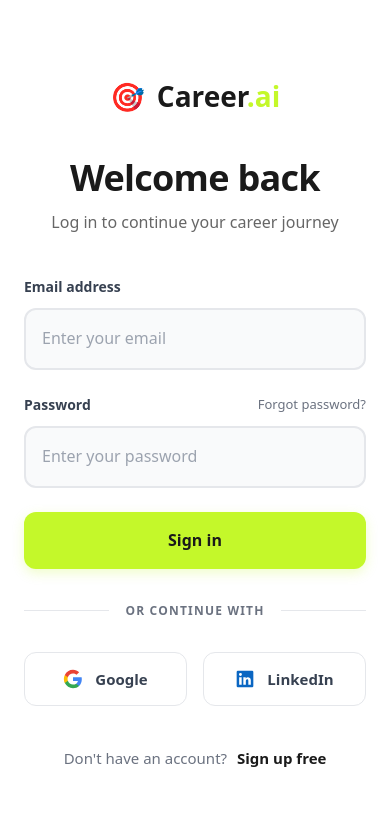
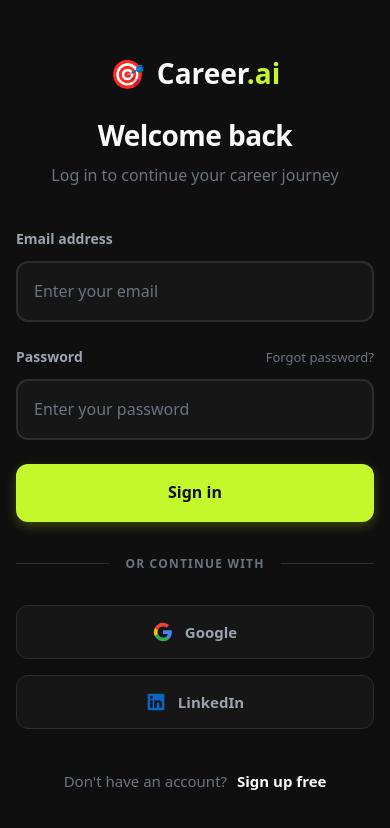
Before and after one commit to Abhinaygenx/careerai, a Next.js app in the folder career-app/: page /login in a window 390 px wide. Shown: the top 828 px of the page. Built offline with nearby package versions, Linux system fonts and the light colour scheme; no server answers.

Commit message:
style(auth): adapt login and signup pages for global dark mode

```diff
--- a/career-app/src/app/login/page.module.css
+++ b/career-app/src/app/login/page.module.css
@@ -67,7 +67,7 @@
 
 .page {
     min-height: 100vh;
-    background: #ffffff;
+    background: var(--background);
 }
 
 .container {
@@ -76,12 +76,12 @@
     min-height: 100vh;
 }
 
-/* Form Section - Light Mode */
+/* Form Section - Adapts to Theme */
 .formSection {
     display: flex;
     flex-direction: column;
     padding: 40px;
-    background: #ffffff;
+    background: var(--background);
     align-items: center;
     justify-content: center;
     position: relative;
@@ -96,7 +96,7 @@
     text-decoration: none;
     font-size: 32px;
     font-weight: 800;
-    color: #1a1a1a;
+    color: var(--text-primary);
     margin-bottom: 60px;
     position: absolute;
     top: 60px;
@@ -116,22 +116,22 @@
     -webkit-text-fill-color: #C4F82A;
 }
 
-/* Form Panel with Border - Light Card */
+/* Form Panel with Border - Adapts to Theme */
 .formContainer {
     max-width: 480px;
     width: 100%;
-    background: #ffffff;
-    border: 1px solid #e5e7eb;
+    background: var(--surface);
+    border: 1px solid var(--border);
     border-radius: 24px;
     padding: 48px;
-    box-shadow: 0 4px 6px -1px rgba(0, 0, 0, 0.02), 0 10px 15px -3px rgba(0, 0, 0, 0.03), 0 0 0 1px rgba(0, 0, 0, 0.02);
+    box-shadow: var(--shadow-md);
     animation: slideUp 0.8s cubic-bezier(0.2, 0.8, 0.2, 1);
 }
 
 .title {
     font-size: 36px;
     font-weight: 800;
-    color: #1a1a1a;
+    color: var(--text-primary);
     margin-bottom: 12px;
     letter-spacing: -0.02em;
     text-align: center;
@@ -139,7 +139,7 @@
 
 .subtitle {
     font-size: 16px;
-    color: #666;
+    color: var(--text-muted);
     margin-bottom: 40px;
     line-height: 1.6;
     text-align: center;
@@ -176,7 +176,7 @@
     display: block;
     font-size: 14px;
     font-weight: 600;
-    color: #374151;
+    color: var(--text-secondary);
     margin-bottom: 10px;
 }
 
@@ -186,7 +186,7 @@
 
 .forgotLink {
     font-size: 13px;
-    color: #6B7280;
+    color: var(--text-muted);
     text-decoration: none;
     font-weight: 500;
     transition: color 0.2s ease;
@@ -201,22 +201,22 @@
     width: 100%;
     padding: 16px;
     font-size: 16px;
-    color: #1a1a1a;
-    background: #F9FAFB;
-    border: 2px solid #E5E7EB;
+    color: var(--text-primary);
+    background: var(--background-secondary);
+    border: 2px solid var(--border);
     border-radius: 12px;
     transition: all 0.3s cubic-bezier(0.2, 0.8, 0.2, 1);
 }
 
 .input::placeholder {
-    color: #9CA3AF;
+    color: var(--text-muted);
 }
 
 .input:focus {
     outline: none;
-    border-color: #C4F82A;
+    border-color: var(--accent);
     box-shadow: 0 0 0 4px rgba(196, 248, 42, 0.2);
-    background: #ffffff;
+    background: var(--surface);
 }
 
 .submitBtn {
@@ -228,8 +228,8 @@
     padding: 16px 24px;
     font-size: 16px;
     font-weight: 700;
-    color: #1a1a1a;
-    background: #C4F82A;
+    color: var(--primary);
+    background: var(--accent);
     border: none;
     border-radius: 12px;
     cursor: pointer;
@@ -277,12 +277,12 @@
     content: '';
     flex: 1;
     height: 1px;
-    background: #E5E7EB;
+    background: var(--border);
 }
 
 .divider span {
     font-size: 12px;
-    color: #6B7280;
+    color: var(--text-muted);
     font-weight: 600;
     text-transform: uppercase;
     letter-spacing: 0.1em;
@@ -304,30 +304,30 @@
     padding: 14px 20px;
     font-size: 15px;
     font-weight: 600;
-    color: #374151;
-    background: #ffffff;
-    border: 1px solid #E5E7EB;
+    color: var(--text-secondary);
+    background: var(--surface);
+    border: 1px solid var(--border);
     border-radius: 12px;
     cursor: pointer;
     transition: all 0.2s cubic-bezier(0.2, 0.8, 0.2, 1);
 }
 
 .socialBtn:hover {
-    background: #F9FAFB;
-    border-color: #D1D5DB;
+    background: var(--surface-hover);
+    border-color: var(--border-hover);
     transform: translateY(-2px);
-    box-shadow: 0 4px 6px -1px rgba(0, 0, 0, 0.05);
+    box-shadow: var(--shadow-sm);
 }
 
 /* Switch Text */
 .switchText {
     text-align: center;
     font-size: 15px;
-    color: #6B7280;
+    color: var(--text-muted);
 }
 
 .switchLink {
-    color: #1a1a1a;
+    color: var(--text-primary);
     font-weight: 700;
     text-decoration: none;
     margin-left: 6px;
@@ -519,14 +519,14 @@
     .formSection {
         padding: 40px 24px;
         align-items: center;
-        background: #ffffff;
+        background: var(--background);
     }
 
     .logo {
         position: relative;
         top: 0;
         left: 0;
-        margin-bottom: 40px;
+        margin-bottom: 24px; /* Reduced margin for mobile */
         font-size: 28px;
     }
 
@@ -537,3 +537,17 @@
         padding: 0;
     }
 }
+
+@media (max-width: 480px) {
+    .title {
+        font-size: 28px;
+    }
+
+    .socialButtons {
+        grid-template-columns: 1fr; /* Stack social buttons on small screens */
+    }
+
+    .formSection {
+        padding: 24px 16px; /* Less padding on small screens */
+    }
+}
--- a/career-app/src/app/signup/page.tsx
+++ b/career-app/src/app/signup/page.tsx
@@ -137,9 +137,9 @@
                                     />
                                     <span>
                                         I agree to the{' '}
-                                        <Link href="/terms" style={{ color: 'var(--primary)' }}>Terms of Service</Link>
+                                        <Link href="/terms" style={{ color: 'var(--accent)' }}>Terms of Service</Link>
                                         {' '}and{' '}
-                                        <Link href="/privacy" style={{ color: 'var(--primary)' }}>Privacy Policy</Link>
+                                        <Link href="/privacy" style={{ color: 'var(--accent)' }}>Privacy Policy</Link>
                                     </span>
                                 </label>
                             </div>
```
